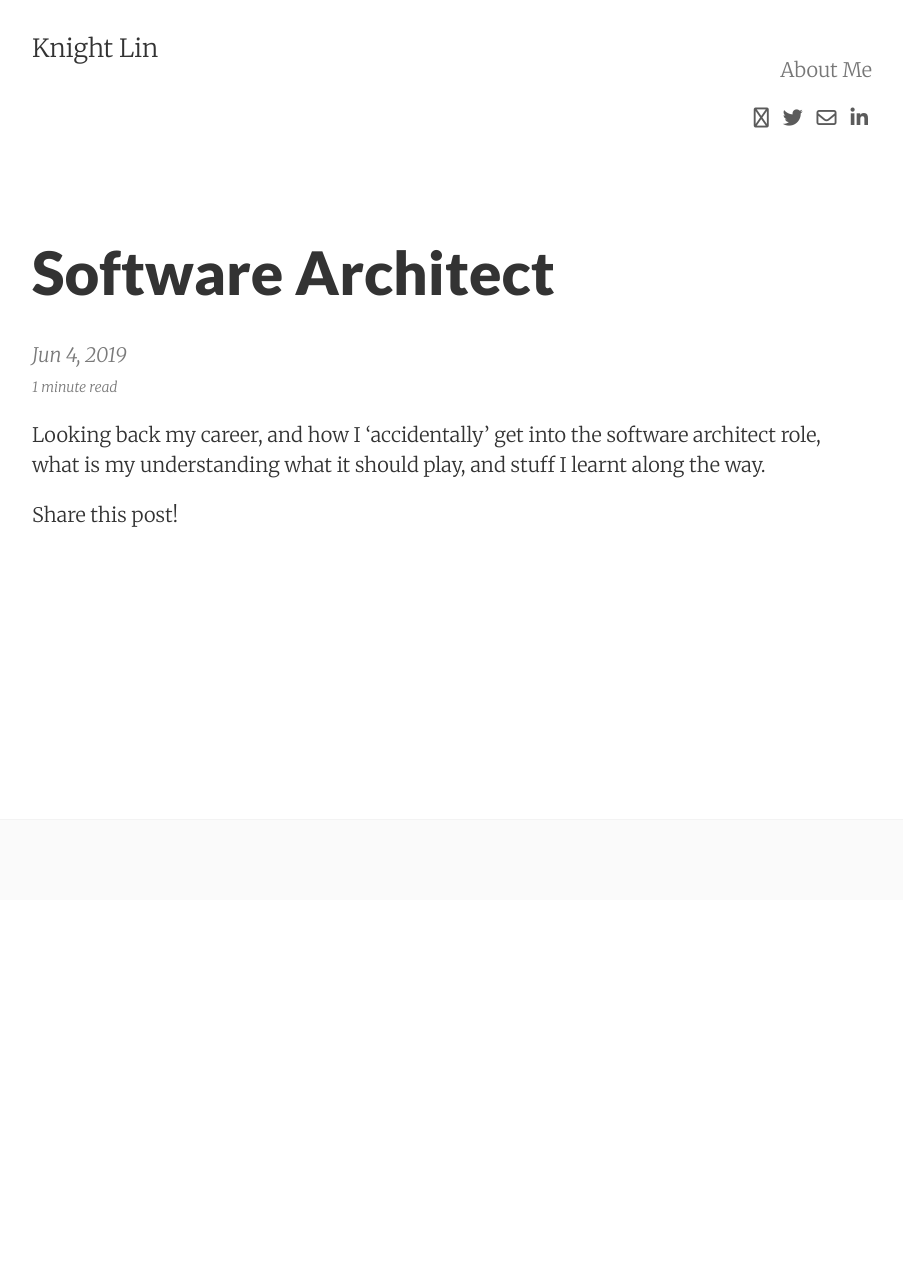
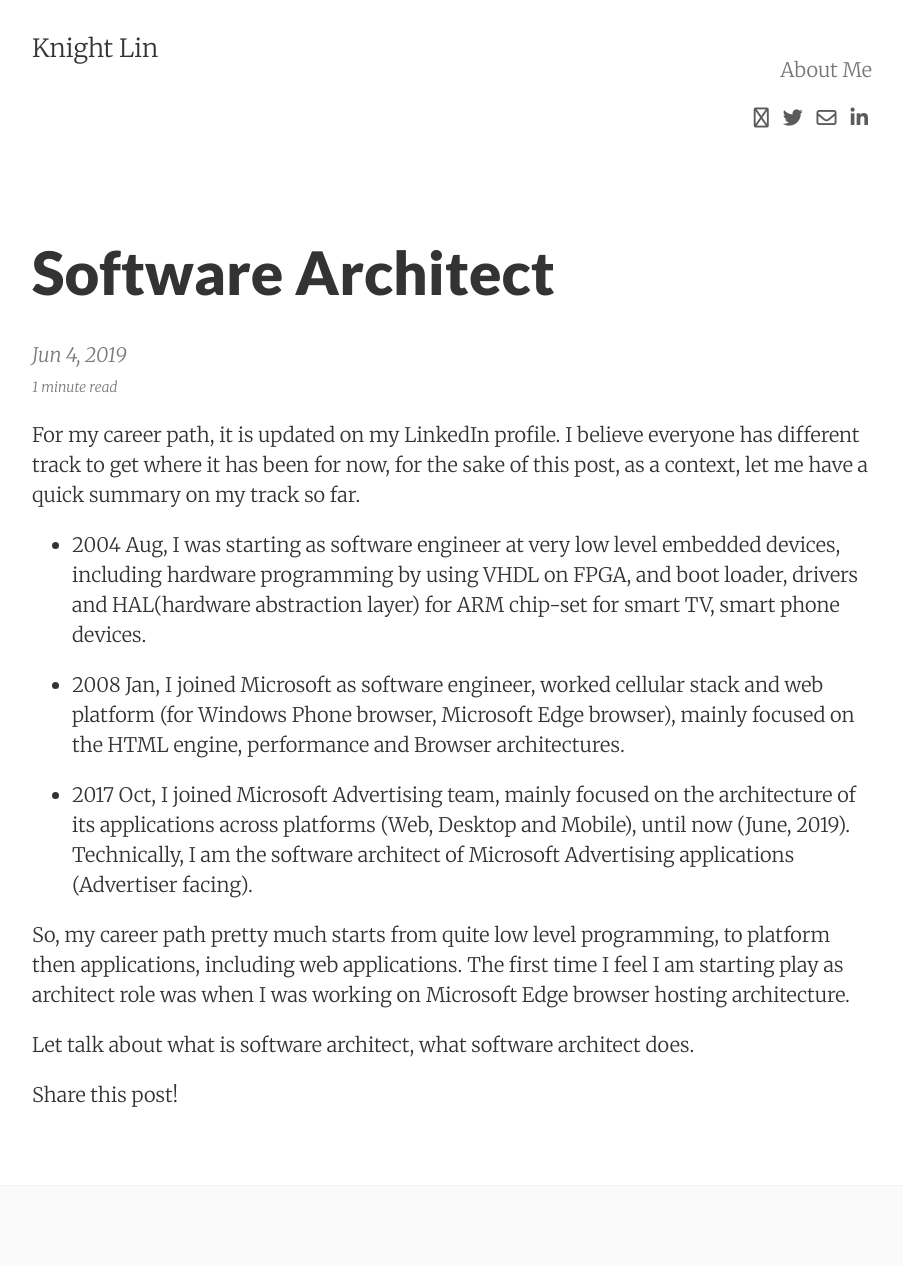
Before and after one commit to knightlinwu/blog, a Jekyll site: the page built from _posts/2019-06-04-architect.md, in a window 1280 px wide. Shown: the whole page, without its empty margins (188-1091 px from the left). Built offline with Jekyll 4.4.1, drawn with Linux system fonts in a browser that asks for light colours; nearby versions of some CDN libraries; comment, search, counter and statistics services are not loaded; before the commit the page ends 900 px from its top, so only the background shows below that.

Commit message:
Add career path info

```diff
--- a/_posts/2019-06-04-architect.md
+++ b/_posts/2019-06-04-architect.md
@@ -2,8 +2,18 @@
 layout:     post
 title:      Software Architect
 date:       2019-06-04 17:43:00
-summary:    The first time get into software architect role.
+summary:    Looking back my career, and how I 'accidentally' get into the software architect role, what is my understanding on what it should play as a role, and stuff I learnt along the way.
 categories: general career architecture
 ---
 
-Looking back my career, and how I 'accidentally' get into the software architect role, what is my understanding what it should play, and stuff I learnt along the way.
+For my career path, it is updated on my LinkedIn profile. I believe everyone has different track to get where it has been for now, for the sake of this post, as a context, let me have a quick summary on my track so far.
+
+- 2004 Aug, I was starting as software engineer at very low level embedded devices, including hardware programming by using VHDL on FPGA, and boot loader, drivers and HAL(hardware abstraction layer) for ARM chip-set for smart TV, smart phone devices.
+
+- 2008 Jan, I joined Microsoft as software engineer, worked cellular stack and web platform (for Windows Phone browser, Microsoft Edge browser), mainly focused on the HTML engine, performance and Browser architectures.
+
+- 2017 Oct, I joined Microsoft Advertising team, mainly focused on the architecture of its applications across platforms (Web, Desktop and Mobile), until now (June, 2019). Technically, I am the software architect of Microsoft Advertising applications (Advertiser facing).
+
+So, my career path pretty much starts from quite low level programming, to platform then applications, including web applications. The first time I feel I am starting play as architect role was when I was working on Microsoft Edge browser hosting architecture.
+
+Let talk about what is software architect, what software architect does.
```
